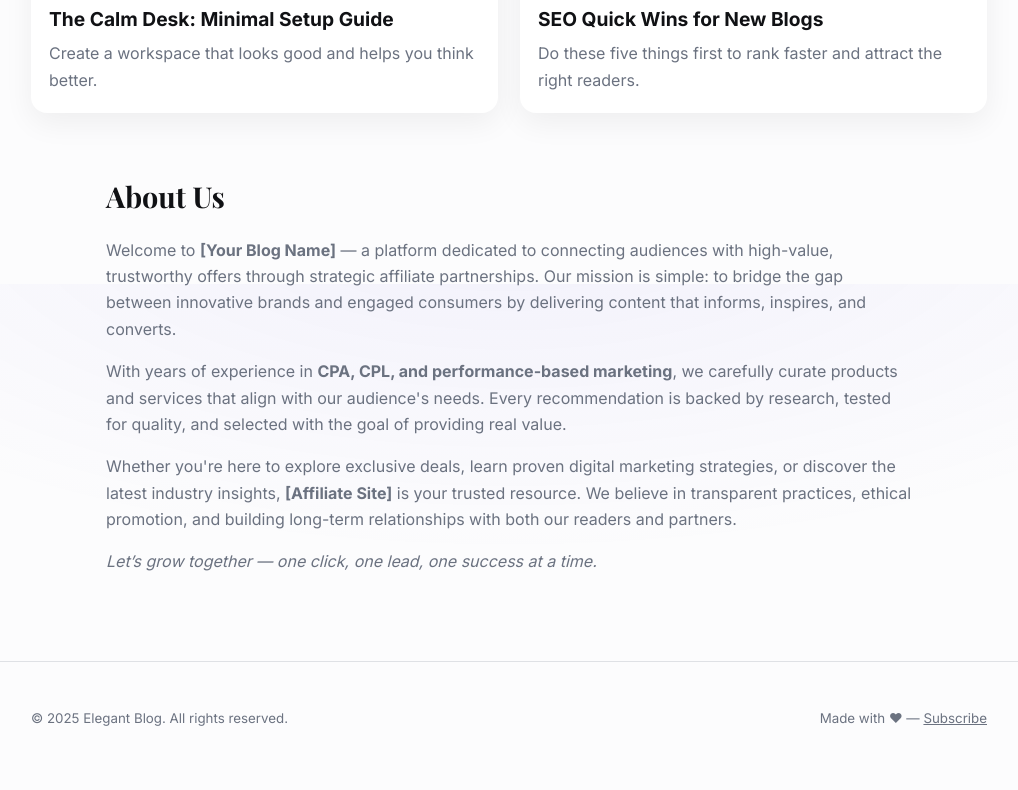
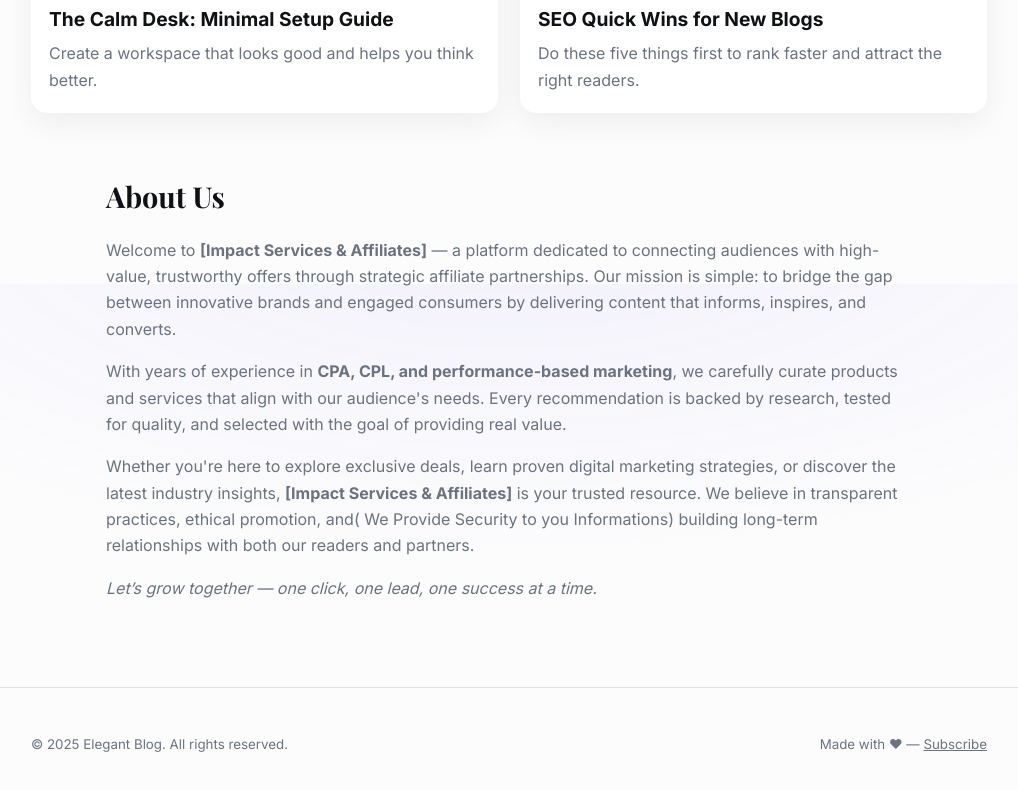
Before and after one commit to MrUsama27/MyDailyBlogs, a plain HTML site: page index.html in a window 1280 px wide. Shown: the part 1316-2106 px from the top of the page, without its empty margins (131-1149 px from the left). Drawn offline with nearby package versions, Linux system fonts and the light colour scheme.

Commit message:
index.html

```diff
--- a/index.html
+++ b/index.html
@@ -239,7 +239,7 @@
     About Us
   </h2>
   <p style="color:var(--muted)">
-    Welcome to <strong>[Your Blog Name]</strong> — a platform dedicated to connecting audiences with high-value,
+    Welcome to <strong>[Impact Services & Affiliates]</strong> — a platform dedicated to connecting audiences with high-value,
     trustworthy offers through strategic affiliate partnerships. Our mission is simple: to bridge the gap between
     innovative brands and engaged consumers by delivering content that informs, inspires, and converts.
   </p>
@@ -250,8 +250,8 @@
   </p>
   <p style="color:var(--muted)">
     Whether you're here to explore exclusive deals, learn proven digital marketing strategies, or discover
-    the latest industry insights, <strong>[Affiliate Site]</strong> is your trusted resource. We believe in
-    transparent practices, ethical promotion, and building long-term relationships with both our readers and partners.
+    the latest industry insights, <strong>[Impact Services & Affiliates]</strong> is your trusted resource. We believe in
+    transparent practices, ethical promotion, and( We Provide Security to you Informations) building long-term relationships with both our readers and partners.
   </p>
   <p style="color:var(--muted)">
     <em>Let’s grow together — one click, one lead, one success at a time.</em>
```
